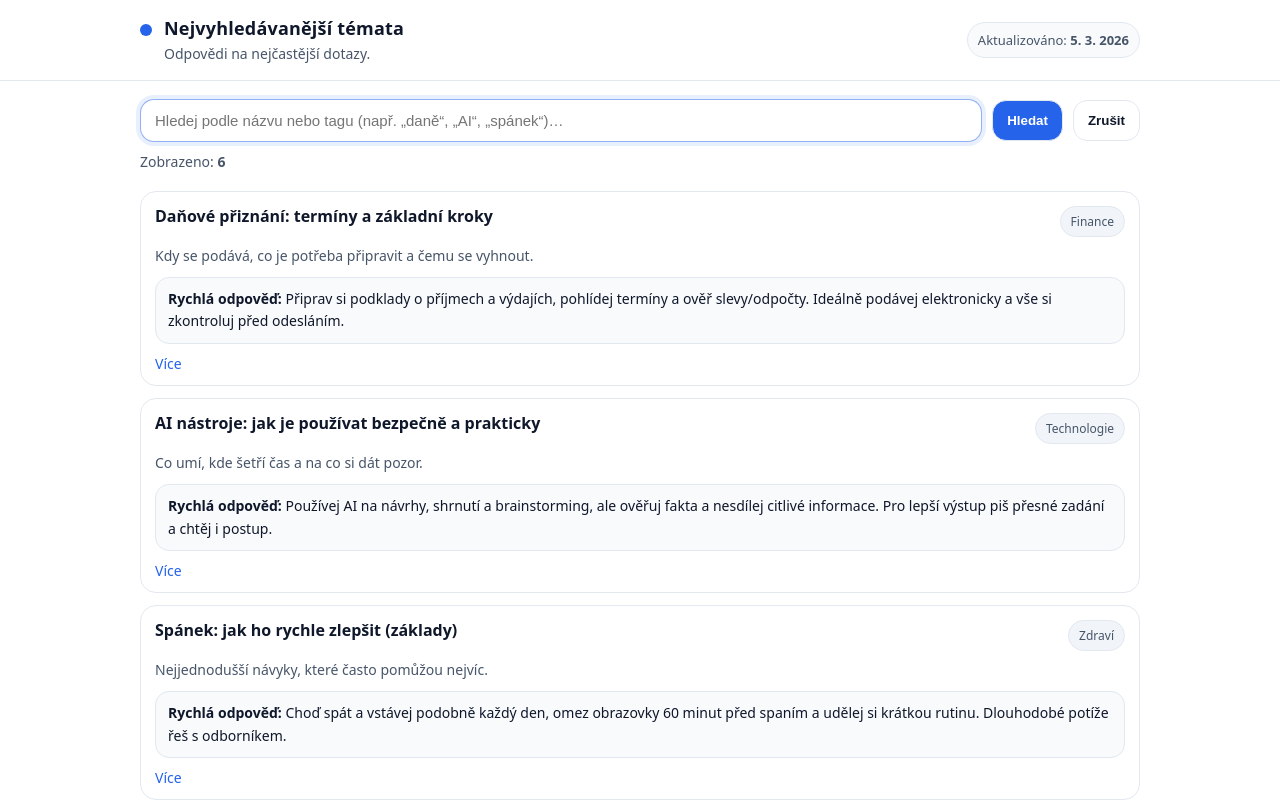
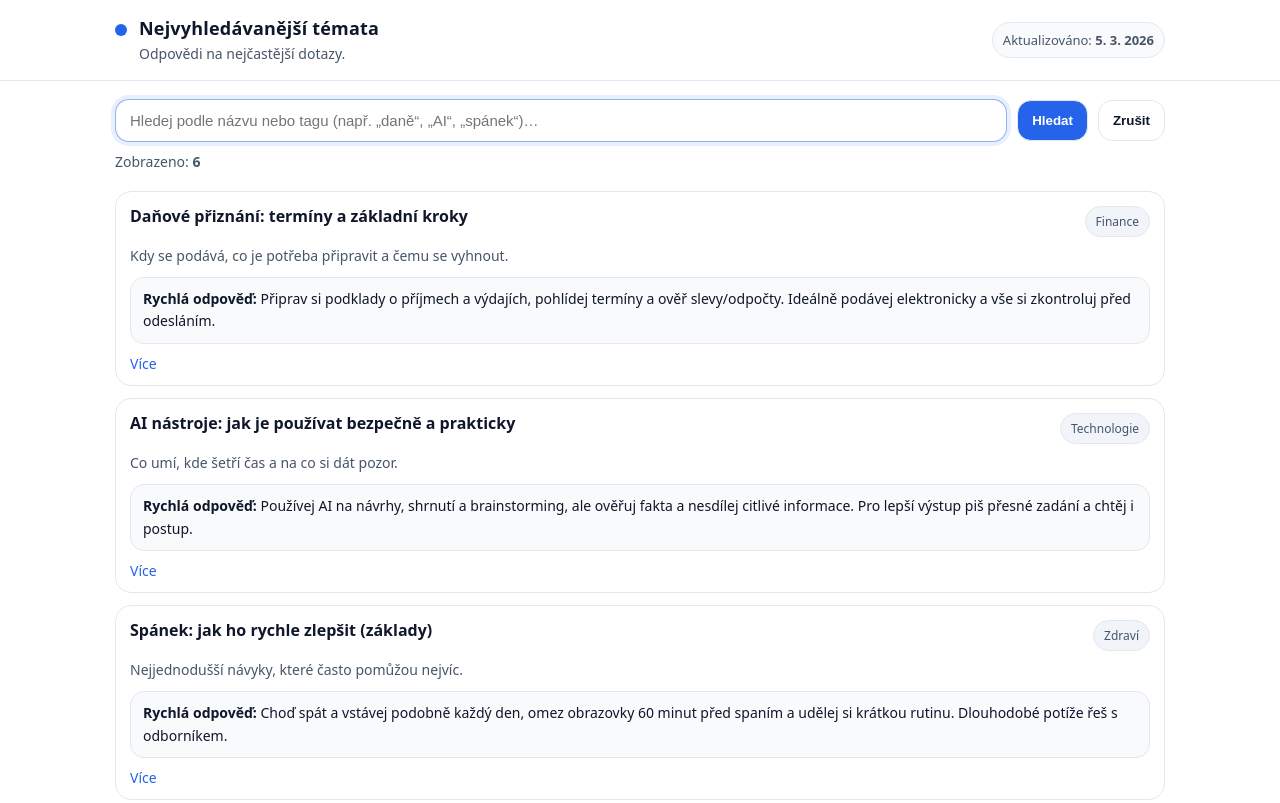
Before and after one commit to premekrusek/NejTemata-website, a plain HTML site: page index.html in a window 1280 px wide. Shown: the top 803 px of the page. Drawn offline with Linux system fonts and the light colour scheme.

Commit message:
Set width to 1050px

```diff
--- a/styles.css
+++ b/styles.css
@@ -11,7 +11,7 @@
   --soft2: #f1f5f9;
   --accent: #2563eb;
   --radius: 16px;
-  --max: 1000px;
+  --max: 1050px;
   --font: ui-sans-serif, system-ui, -apple-system, Segoe UI, Roboto, Arial, "Noto Sans", "Liberation Sans", sans-serif;
 }
 
```
